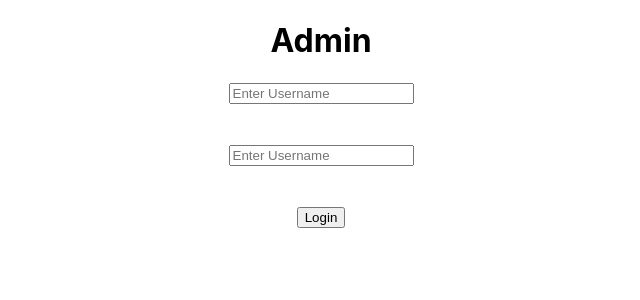
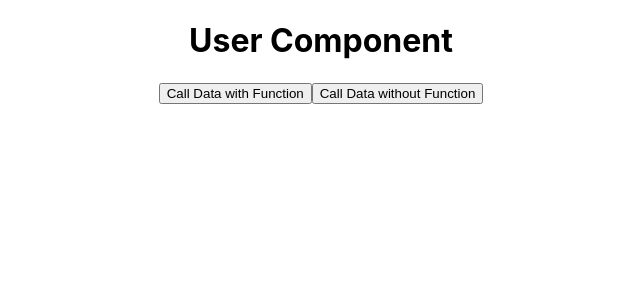
Before and after one commit to abinash0013/learning-ReactJs, a React (Create React App) app: page / in a window 1280 px wide. Shown: the top 300 px of the page, without its empty margins (319-959 px from the left). Built offline with nearby package versions, Linux system fonts and the light colour scheme.

Commit message:
pass function as a props

```diff
--- a/src/App.js
+++ b/src/App.js
@@ -1,18 +1,30 @@
 import React, { Component, useState } from "react";
 import logo from "./logo.svg";
 import "./App.css";
-import Login from "./Login";
+import User from "./User";
 
+// import Login from "./Login";
 // import Profile from "./Profile";
 // import User from "./User";
 // import { Student } from "./Student";
 // import Student from "./Student";
 
 // Basic Form Validation //
+// function App() {
+//     return (
+//         <div className="App">
+//             <Login />
+//         </div>
+//     );
+// }
+
 function App() {
+    function getData() {
+        alert("hello from app");
+    }
     return (
         <div className="App">
-            <Login />
+            <User data={getData} />
         </div>
     );
 }
--- a/src/Login.js
+++ b/src/Login.js
@@ -47,7 +47,7 @@ function Login() {
                 <br />
                 <br />
                 <input
-                    type="text"
+                    type="password"
                     placeholder="Enter Username"
                     onChange={passHandler}
                 />
--- a/src/User.js
+++ b/src/User.js
@@ -1,3 +1,19 @@
+import React from "react";
+
+function User(p) {
+    return (
+        <div>
+            <h1>User Component</h1>
+            {/* first way to call with arrow function // */}
+            <button onClick={() => p.data()}>Call Data with Function</button>
+            {/* second way to call without arrow function // */}
+            <button onClick={p.data}>Call Data without Function</button>
+        </div>
+    );
+}
+
+export default User;
+
 // import React, { Component } from "react";
 // class User extends Component {
 //     render() {
```
